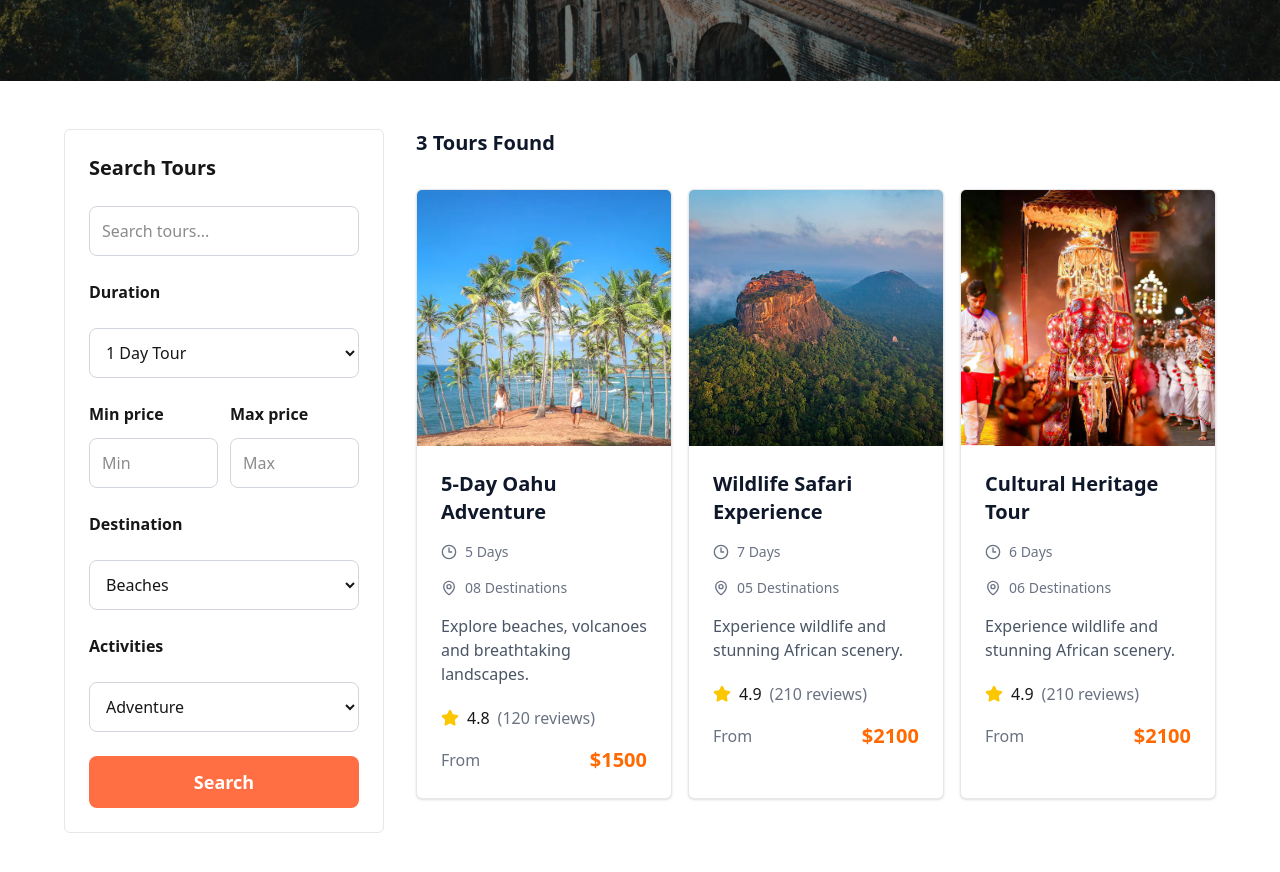
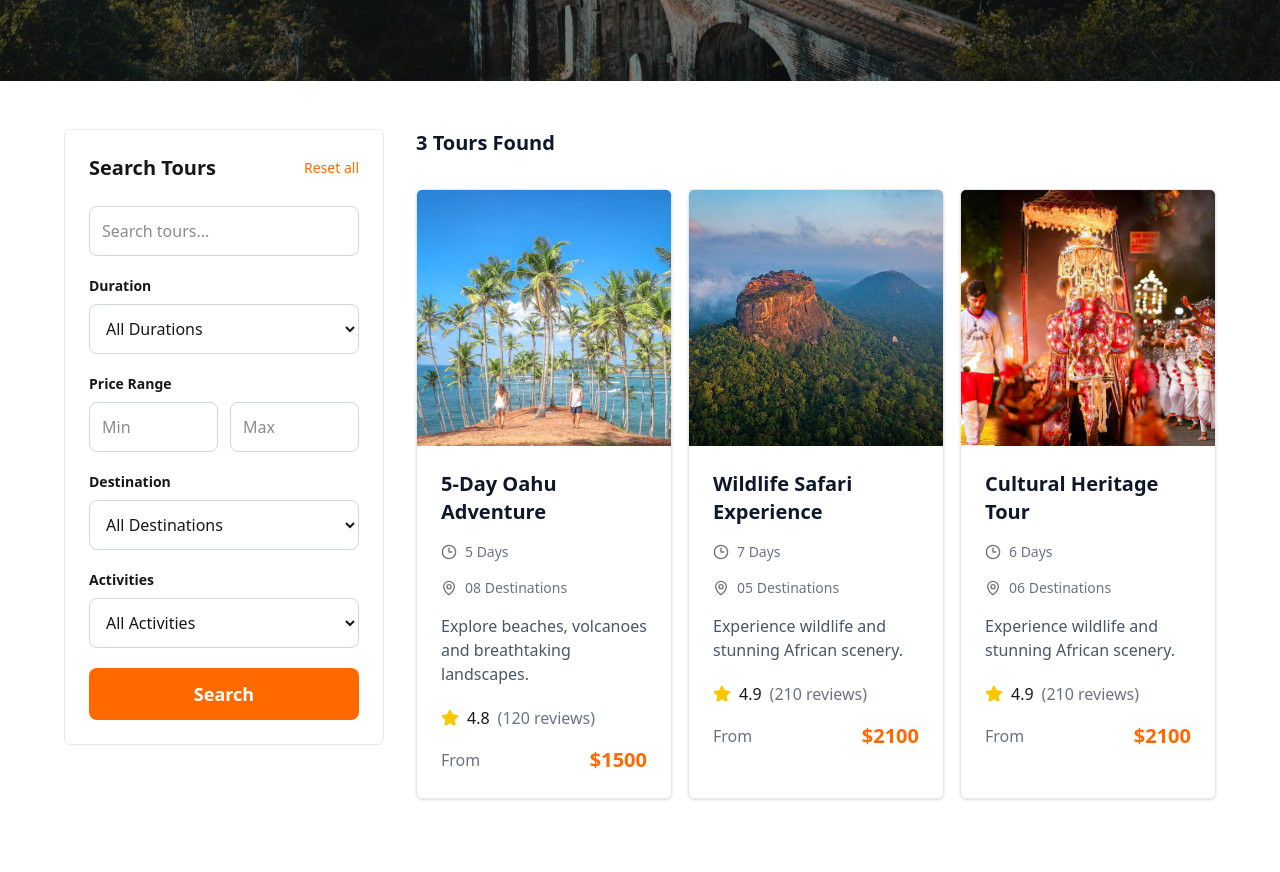
Before and after one commit to lahirulakmal23/cylone_travel, a Next.js app: page /tours in a window 1280 px wide. Shown: the part 400-1272 px from the top of the page. After the commit the page ends 1247 px from the top, so only its background shows below. Built offline with nearby package versions, Linux system fonts and the light colour scheme; a web font is replaced by a local one.

Commit message:
Enhance TourFilters component with additional filtering options and improved layout

```diff
--- a/app/componets/tours/TourCard.tsx
+++ b/app/componets/tours/TourCard.tsx
@@ -8,7 +8,7 @@ interface Props {
 
 export default function TourCard({ tour }: Props) {
   return (
-    <article className="group overflow-hidden rounded-md border border-gray-200 bg-white shadow-sm transition hover:-translate-y-1 hover:shadow-lg">
+    <article className="group overflow-hidden rounded-md border border-gray-200 bg-white shadow-sm transition hover:-translate-y-1 hover:shadow-lg ">
       <div className="relative h-64 overflow-hidden">
         <Image
           src={tour.image}
--- a/app/componets/tours/TourFilters.tsx
+++ b/app/componets/tours/TourFilters.tsx
@@ -3,79 +3,122 @@
 interface Props {
   search: string;
   setSearch: (value: string) => void;
+  duration: string;
+  setDuration: (value: string) => void;
+  minPrice: string;
+  setMinPrice: (value: string) => void;
+  maxPrice: string;
+  setMaxPrice: (value: string) => void;
+  destination: string;
+  setDestination: (value: string) => void;
+  activity: string;
+  setActivity: (value: string) => void;
+  onReset: () => void;
 }
 
 export default function TourFilters({
-  search,
-  setSearch,
+  search, setSearch,
+  duration, setDuration,
+  minPrice, setMinPrice,
+  maxPrice, setMaxPrice,
+  destination, setDestination,
+  activity, setActivity,
+  onReset,
 }: Props) {
   return (
-    <aside className="rounded-md  bg-white p-6 border  border-gray-200">
-      <h2 className="mb-6 text-xl font-bold">
-        Search Tours
-      </h2>
+    <aside className="rounded-md bg-white p-6 border border-gray-200 h-fit sticky top-4">
+      <div className="flex items-center justify-between mb-6">
+        <h2 className="text-xl font-bold">Search Tours</h2>
+        <button
+          onClick={onReset}
+          className="text-sm text-orange-500 hover:underline"
+        >
+          Reset all
+        </button>
+      </div>
 
-      <div className="space-y-6">
+      <div className="space-y-5">
+
+        {/* Search */}
         <input
           type="text"
           placeholder="Search tours..."
           value={search}
           onChange={(e) => setSearch(e.target.value)}
-          className="w-full rounded-lg border border-gray-300 p-3 outline-none focus:ring-2 focus:ring-blue-500"
+          className="w-full rounded-lg border border-gray-300 p-3 outline-none focus:ring-2 focus:ring-orange-400"
         />
-        <span className="block  text-md font-bold ">
-            Duration
-        </span>
 
-        <select className="w-full rounded-lg border border-gray-300 p-3">
+        {/* Duration */}
+        <div>
+          <span className="block text-sm font-bold mb-2">Duration</span>
+          <select
+            value={duration}
+            onChange={(e) => setDuration(e.target.value)}
+            className="w-full rounded-lg border border-gray-300 p-3 outline-none focus:ring-2 focus:ring-orange-400"
+          >
+            <option value="">All Durations</option>
+            <option value="1 Day">1 Day Tour</option>
+            <option value="3 Days">3 Days</option>
+            <option value="5 Days">5 Days</option>
+            <option value="7 Days">7 Days</option>
+          </select>
+        </div>
 
-          <option>1 Day Tour</option>
-          <option>3 Days</option>
-          <option>5 Days</option>
-          <option>7 Days</option>
-        </select>
-
+        {/* Price Range */}
+        <div>
+          <span className="block text-sm font-bold mb-2">Price Range</span>
           <div className="grid grid-cols-2 gap-3">
-             <span className="block  text-md font-bold ">
-          Min price
-        </span>
-         <span className="block  text-md font-bold ">
-          Max price
-        </span>
             <input
               type="number"
               placeholder="Min"
-            className="rounded-lg border border-gray-300 p-3"
+              value={minPrice}
+              onChange={(e) => setMinPrice(e.target.value)}
+              className="rounded-lg border border-gray-300 p-3 outline-none focus:ring-2 focus:ring-orange-400"
             />
-
             <input
               type="number"
               placeholder="Max"
-            className="rounded-lg border border-gray-300 p-3"
+              value={maxPrice}
+              onChange={(e) => setMaxPrice(e.target.value)}
+              className="rounded-lg border border-gray-300 p-3 outline-none focus:ring-2 focus:ring-orange-400"
             />
           </div>
-          <span className="block  text-md font-bold ">
-          Destination
-        </span>
+        </div>
 
-        <select className="w-full rounded-lg border border-gray-300 p-3">
+        {/* Destination */}
+        <div>
+          <span className="block text-sm font-bold mb-2">Destination</span>
+          <select
+            value={destination}
+            onChange={(e) => setDestination(e.target.value)}
+            className="w-full rounded-lg border border-gray-300 p-3 outline-none focus:ring-2 focus:ring-orange-400"
+          >
+            <option value="">All Destinations</option>
+            <option value="Beaches">Beaches</option>
+            <option value="Mountains">Mountains</option>
+            <option value="Desert">Desert</option>
+          </select>
+        </div>
 
-          <option>Beaches</option>
-          <option>Mountains</option>
-          <option>Desert</option>
+        {/* Activity */}
+        <div>
+          <span className="block text-sm font-bold mb-2">Activities</span>
+          <select
+            value={activity}
+            onChange={(e) => setActivity(e.target.value)}
+            className="w-full rounded-lg border border-gray-300 p-3 outline-none focus:ring-2 focus:ring-orange-400"
+          >
+            <option value="">All Activities</option>
+            <option value="Adventure">Adventure</option>
+            <option value="Safari">Safari</option>
+            <option value="Hiking">Hiking</option>
           </select>
-        <span className="block  text-md font-bold ">
-          Activities
-        </span>
-        <select className="w-full rounded-lg border border-gray-300 p-3">
-          <option>Adventure</option>
-          <option>Safari</option>
-          <option>Hiking</option>
-        </select>
+        </div>
 
-        <button className="w-full rounded-lg bg-[#FF6F43] px-4 py-3 text-white hover:bg-orange-600 font-bold text-lg">
+        <button className="w-full rounded-lg bg-orange-500 px-4 py-3 text-white hover:bg-orange-600 font-bold text-lg transition-colors">
           Search
         </button>
+
       </div>
     </aside>
   );
```
Lines whose indentation alone changed are shown as unchanged.
